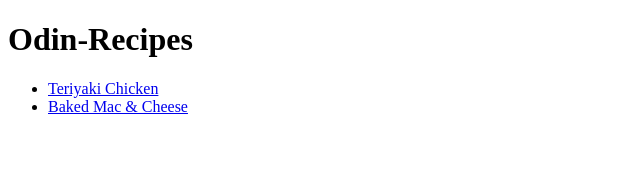
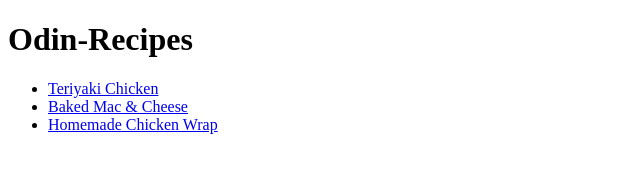
Before and after one commit to jer95/odin-recipes, a plain HTML site: page index.html in a window 1280 px wide. Shown: the whole page, without its empty margins (0-640 px from the left). Drawn offline with Linux system fonts and the light colour scheme.

Commit message:
Update index.html: add link to snack-wrap.html

```diff
--- a/index.html
+++ b/index.html
@@ -10,6 +10,7 @@
     <ul>
     <li><a href="./recipes/teriyaki-chicken.html">Teriyaki Chicken</a></li>
     <li><a href="./recipes/macncheese.html">Baked Mac & Cheese</a></li>
+    <li><a href="./recipes/snack-wrap.html">Homemade Chicken Wrap</a></li>
     </ul>
 </body>
 </html>
```
